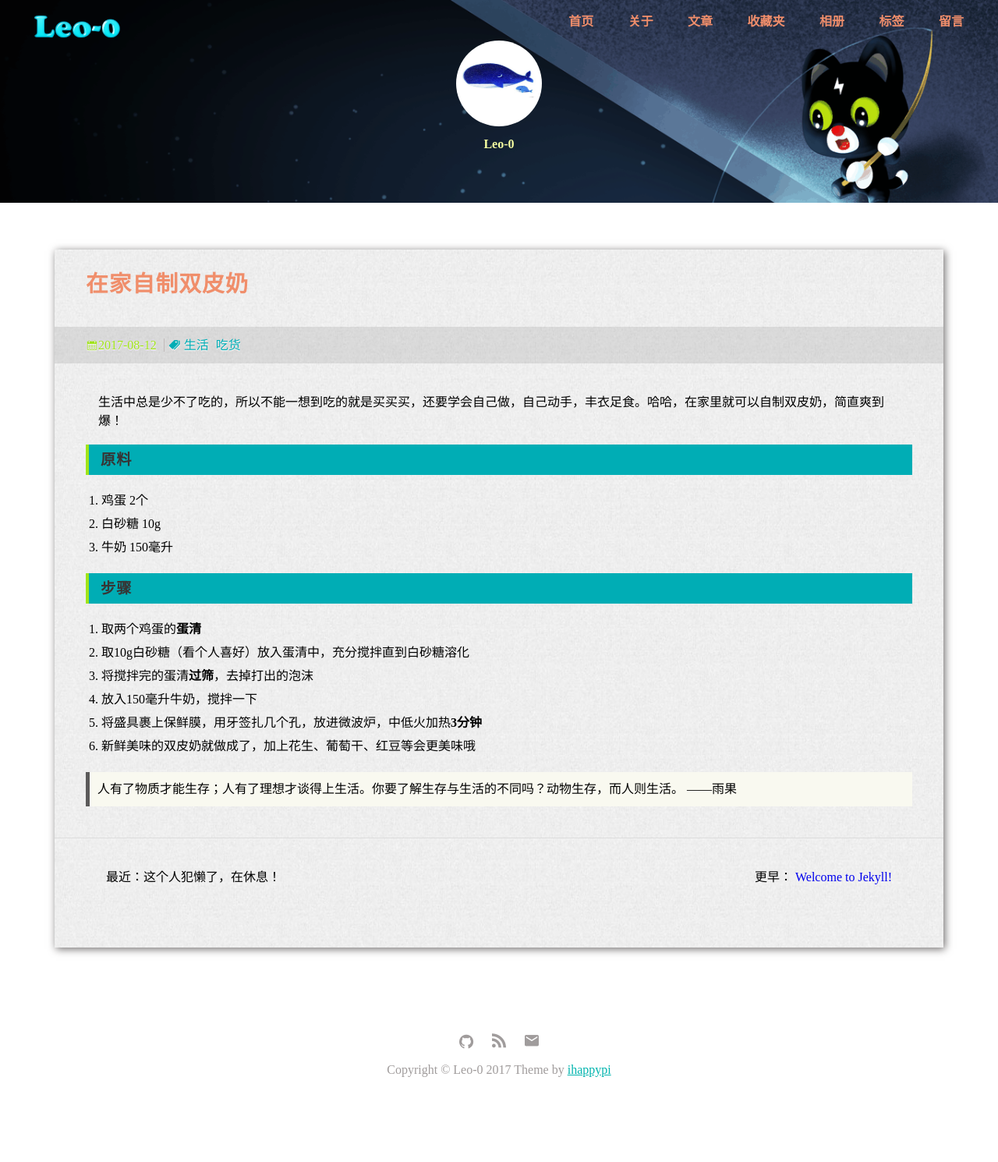
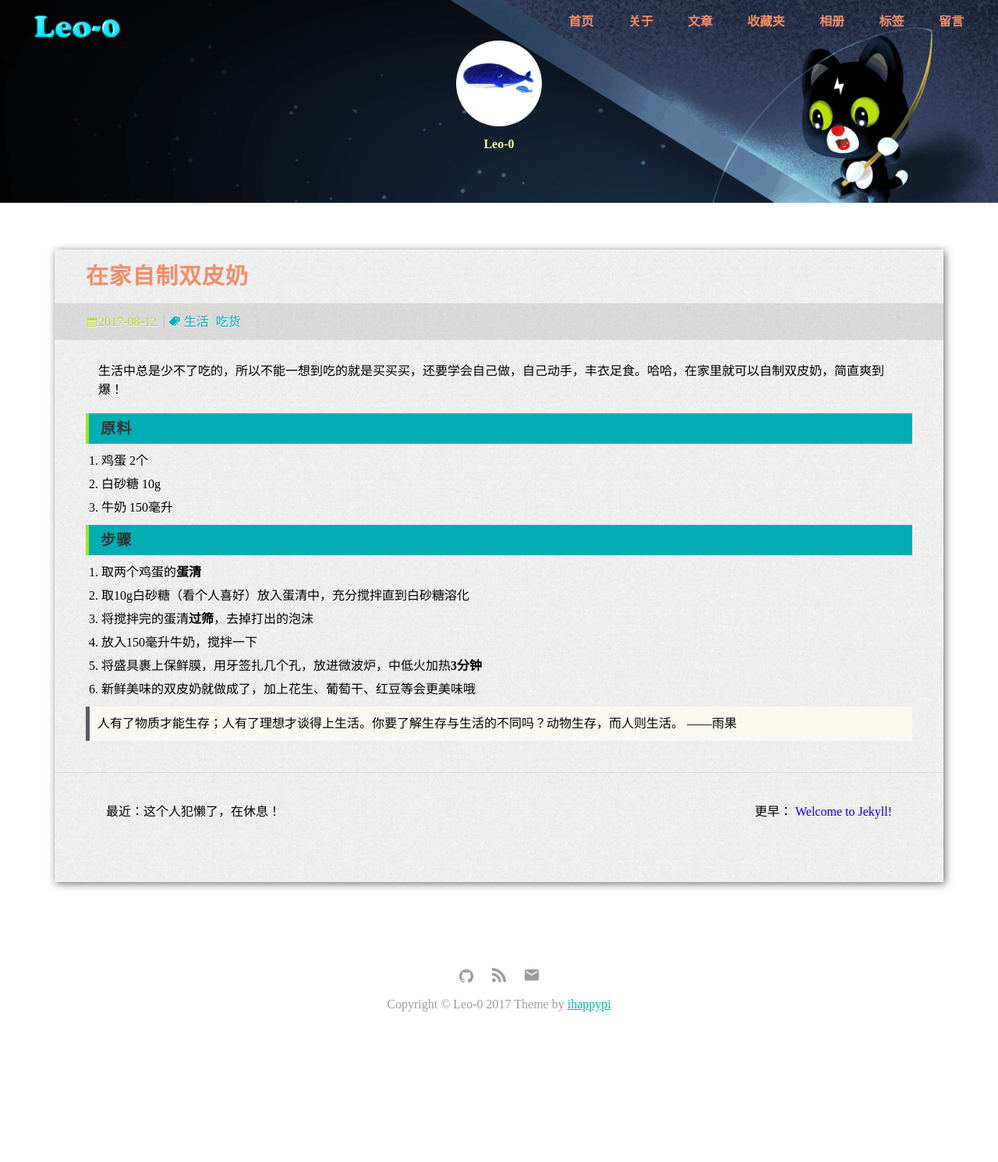
Before and after one commit to Leo-0/Leo-0.github.io, a Jekyll site: the page built from _posts/2017-08-12-DIY-Food.md, in a window 1280 px wide. Shown: the whole page at 78% size. Built offline with Jekyll 4.4.1, drawn with Linux system fonts in a browser that asks for light colours; comment, search, counter and statistics services are not loaded; after the commit the page ends 1406 px from its top, so only the background shows below that.

Commit message:
修改文章h1和表单的样式

```diff
--- a/assets/css/main.css
+++ b/assets/css/main.css
@@ -643,7 +643,7 @@ article {
 }
 article h1 {
 	font-size: 1.8em;
-	padding: 30px 0;
+	padding: 20px 0 10px;
 }
 article h2 {
 	font-size: 1.35em;
@@ -716,12 +716,15 @@ article ol {
 	list-style-type: decimal;
 }
 article ul,article ol {
-	margin: 10px 55px;
-	padding: 5px;
+	margin: 5px 55px;
+	padding: 0 5px;
 }
 article ul li,article ol li {
 	margin: 6px 0;
 	line-height: 1.5;
+}
+article ul li p,article ol li p {
+	padding: 0;
 }
 article code {
   color: #000000;
@@ -807,7 +810,7 @@ article blockquote p {
 }
 .article-info {
 	padding: 15px 40px;
-	margin-bottom: 30px;
+	margin-bottom: 20px;
 	background-color: rgba(0, 0, 0, 0.09);
 	text-shadow: 0 1px 1px #fff;
 }
```
